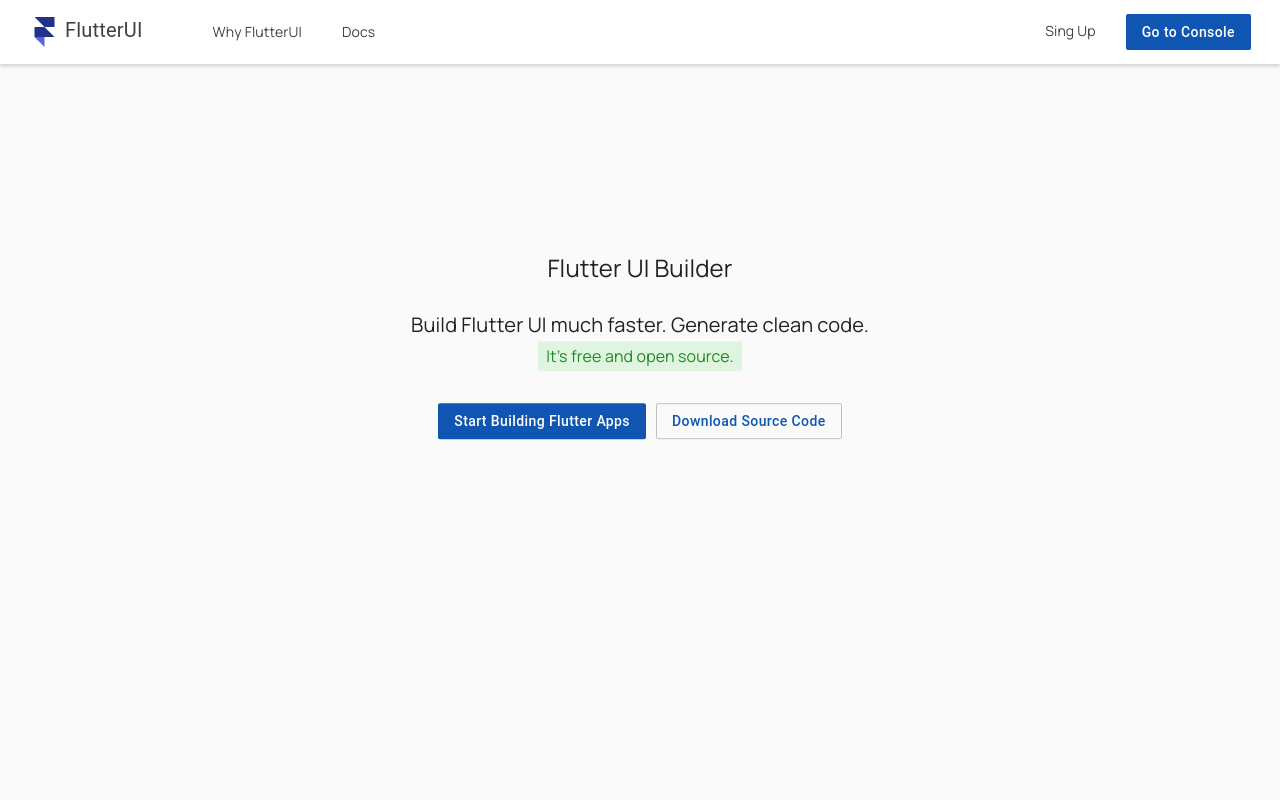
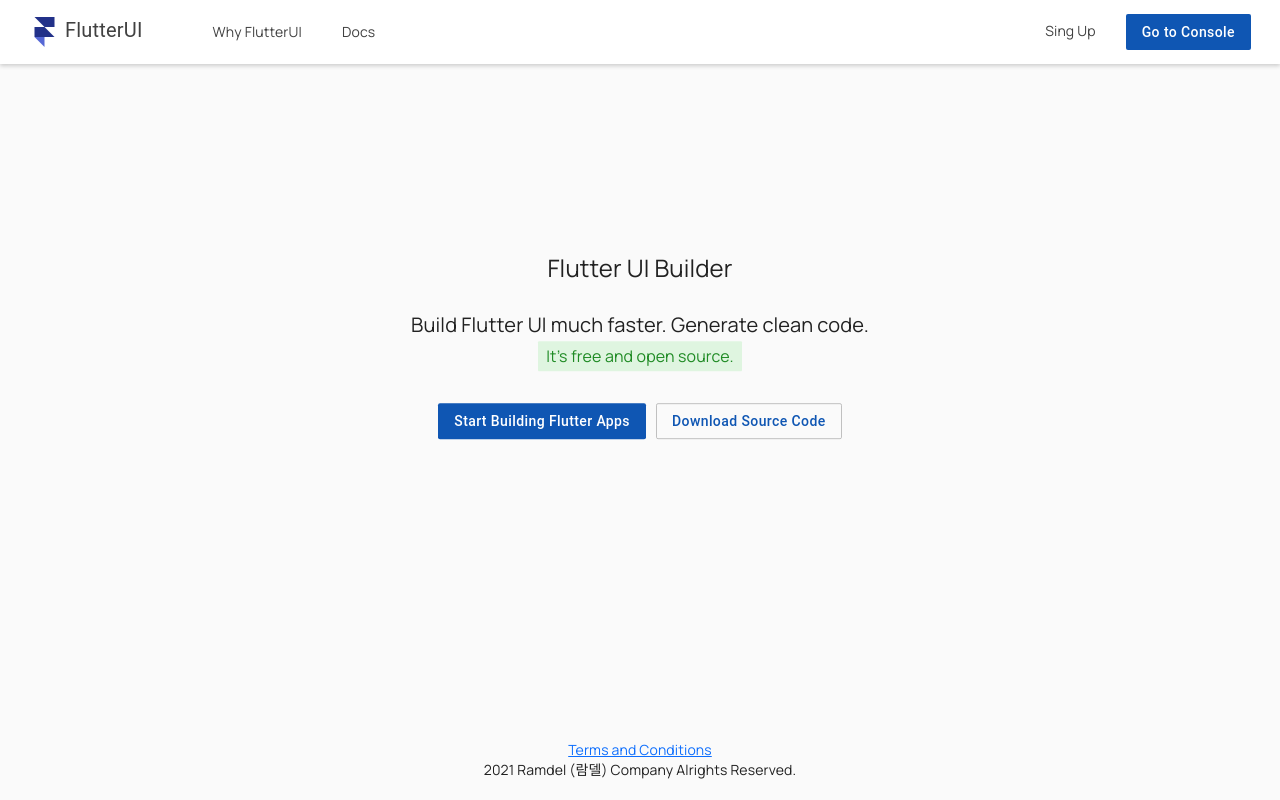
Before and after one commit to Sajad-AI/www.flutterui.io-homepage, a React (Create React App) app: page / in a window 1280 px wide. Built offline with nearby package versions, Linux system fonts and the light colour scheme.

Commit message:
terms router and margin

```diff
--- a/src/App.css
+++ b/src/App.css
@@ -15,6 +15,7 @@ Button {
   background-size: cover;
   text-align: center;
   transform: translateY(100%);
+  position: relative;
 }
 
 .intro .info-margin {
@@ -105,3 +106,17 @@ Button {
   background: #e5e5e580 !important;
   transform: translateX(-50%);
 }
+
+/* Page-Terms */
+.page-terms {
+  margin: 50px;
+}
+
+footer {
+  position: absolute;
+  left: 0px;
+  bottom: 0px;
+  height: 60px;
+  width: 100%;
+  text-align: center;
+}
--- a/src/App.js
+++ b/src/App.js
@@ -3,6 +3,7 @@ import { Switch, Route } from "react-router-dom";
 import Home from "./pages/Home";
 import Why from "./pages/Why";
 import Login from "./pages/Login";
+import Terms from "./pages/Terms";
 
 const App = () => (
   <div>
@@ -15,6 +16,7 @@ const Main = () => (
     <Route exact path="/" component={Home}></Route>
     <Route path="/why" component={Why}></Route>
     <Route path="/login" component={Login}></Route>
+    <Route path="/terms" component={Terms}></Route>
   </Switch>
 );
 
--- a/src/pages/Home.js
+++ b/src/pages/Home.js
@@ -1,15 +1,16 @@
 import React from "react";
 import Button from "@mui/material/Button";
+import { Link } from "react-router-dom";
 
 function Home() {
   return (
+    <div className="page-home">
       <div className="intro">
         <h4>Flutter UI Builder</h4>
         <div className="info-margin">
           <h5>Build Flutter UI much faster. Generate clean code.</h5>
           <p className="info-style"> It’s free and open source.</p>
         </div>
-      <div>
         <Button disableElevation className="build-btn" variant="contained">
           Start Building Flutter Apps
         </Button>
@@ -22,6 +23,10 @@ function Home() {
           Download Source Code
         </Button>
       </div>
+      <footer>
+        <Link to="/terms">Terms and Conditions</Link>
+        <p>2021 Ramdel (람델) Company Alrights Reserved.</p>
+      </footer>
     </div>
   );
 }
--- a/src/pages/Login.js
+++ b/src/pages/Login.js
@@ -4,7 +4,6 @@ function Login() {
   return (
     <div>
       <h1>Login to Console</h1>
-      <a href="">Terms and Conditions</a>
     </div>
   );
 }
--- a/src/pages/Terms.js
+++ b/src/pages/Terms.js
@@ -1,7 +1,7 @@
 import React from "react";
 
 function Terms() {
-  return <div>sdf</div>;
+  return <div className="page-terms">End User License Agreement</div>;
 }
 
 export default Terms;
--- a/src/pages/Why.js
+++ b/src/pages/Why.js
@@ -1,4 +1,4 @@
-import React, { useState } from "react";
+import React from "react";
 import FeaturesCard from "../components/FeaturesCard";
 
 function Why() {
```
Lines whose indentation alone changed are shown as unchanged.
